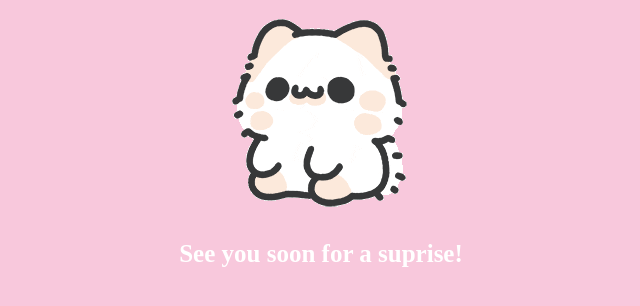
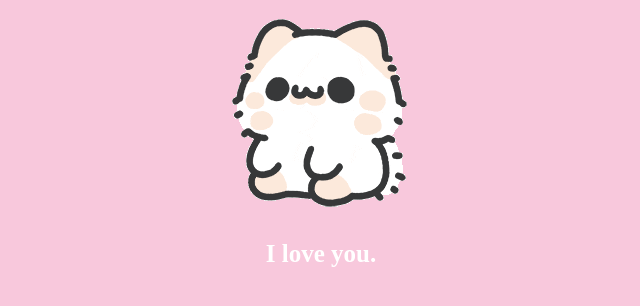
Before and after one commit to Adama3611/For-Jess, a plain HTML site: page yes.html in a window 1280 px wide. Shown: the part 324-630 px from the top of the page, without its empty margins (319-959 px from the left). Drawn offline with Linux system fonts and the light colour scheme.

Commit message:
Update yes.html

```diff
--- a/yes.html
+++ b/yes.html
@@ -12,7 +12,7 @@
             <div class="gif_container">
                 <img src="./style/images/cute-cat.gif" alt="Cute animated illustration">
             </div>
-            <p class = "text"> See you soon for a suprise!</p>
+            <p class = "text"> I love you.</p>
         </div>
 
     </body>
```
